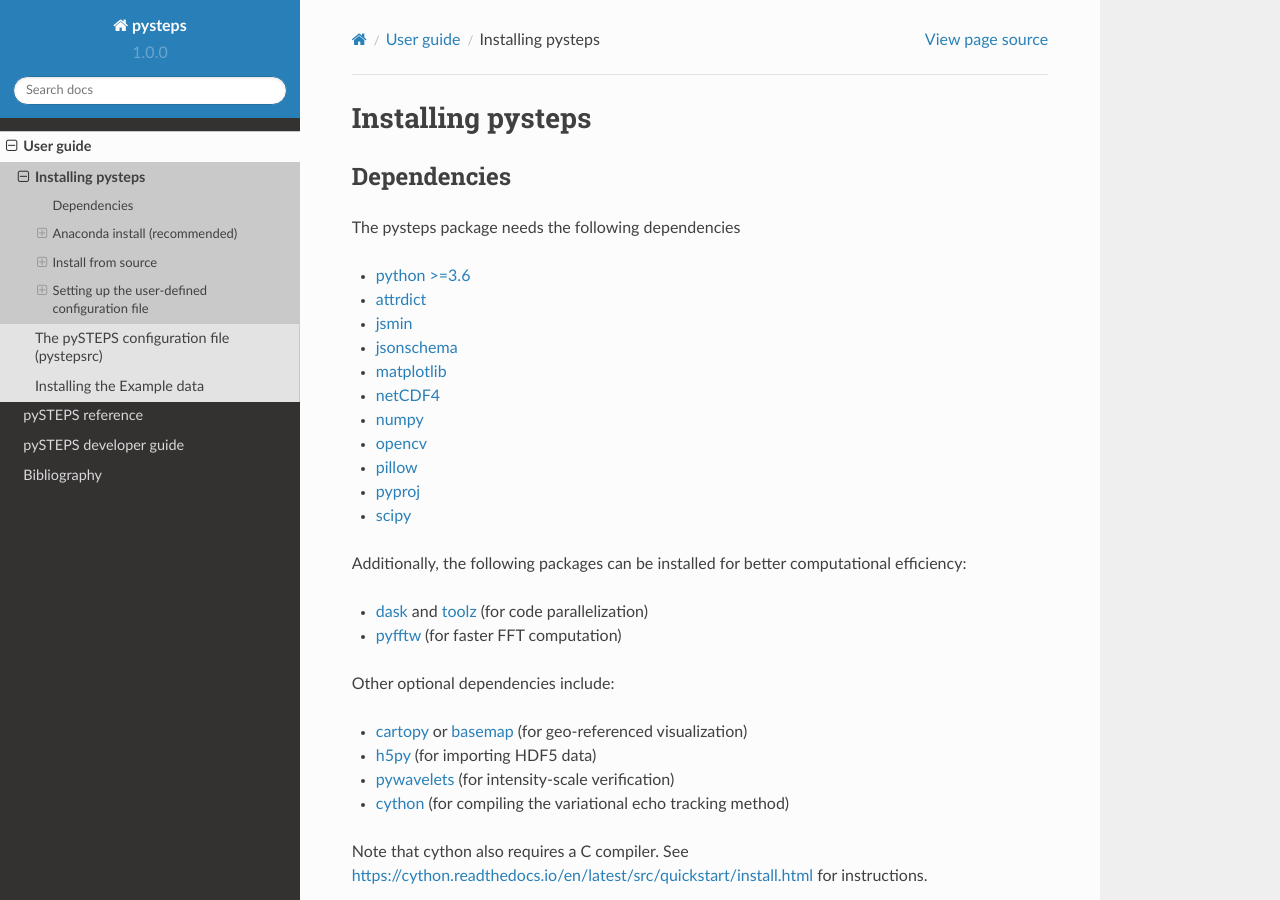
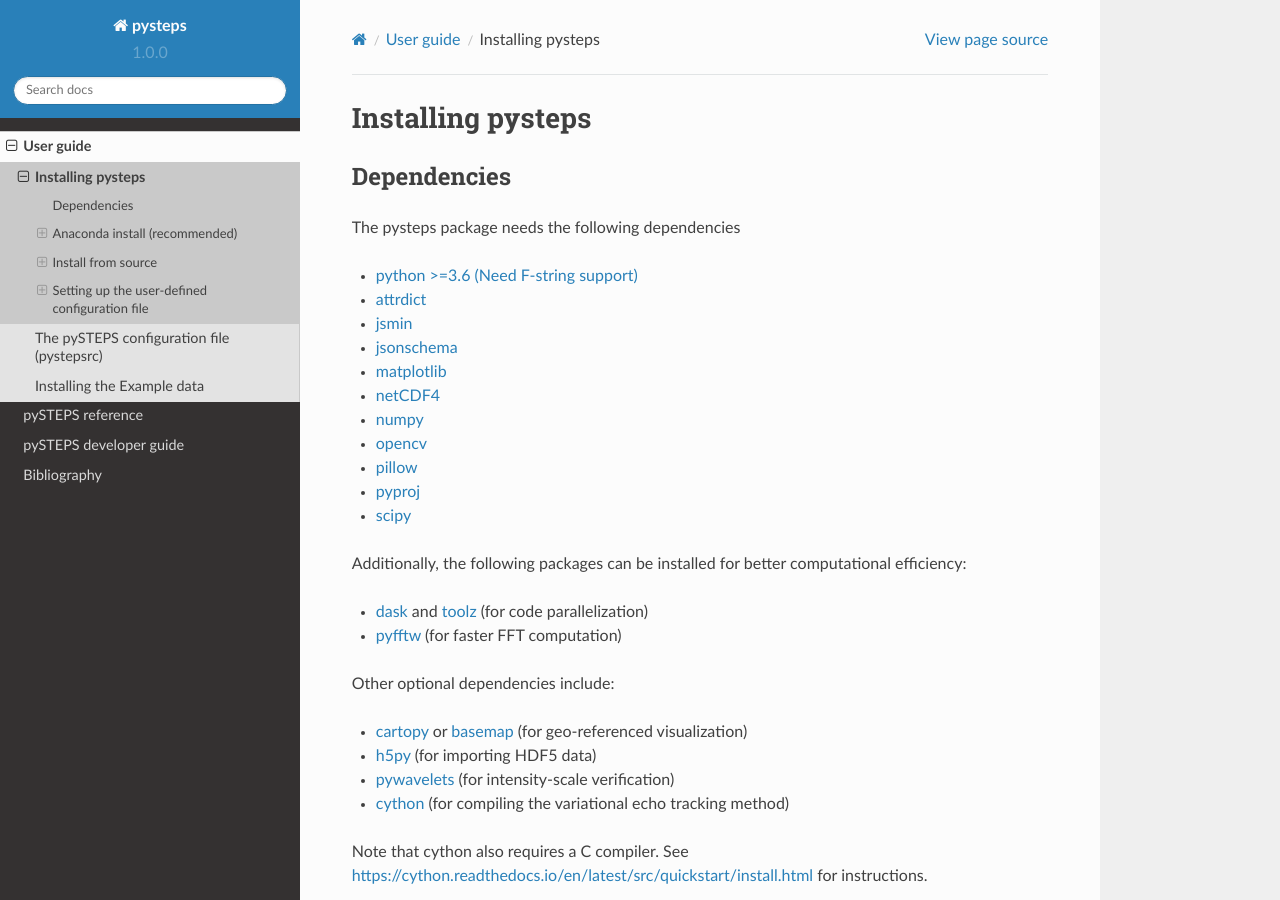
Before and after one commit to pySTEPS/pysteps, a Sphinx documentation site: the page built from doc/source/user_guide/install_pysteps.rst, in a window 1280 px wide and 900 px high. Built offline with Sphinx 7.4.7 and the Read the Docs theme 2.0.0, drawn with Linux system fonts in a browser that asks for light colours; pages that are not in the unit, such as notebooks, are missing from menus.

Commit message:
Add more details for minimum python version
Python3.6 is the minimum python version to support F-string.

```diff
--- a/doc/source/user_guide/install_pysteps.rst
+++ b/doc/source/user_guide/install_pysteps.rst
@@ -8,7 +8,7 @@ Dependencies
 
 The pysteps package needs the following dependencies
 
-* `python >=3.6 <http://www.python.org/>`_
+* `python >=3.6 (Need F-string support) <http://www.python.org/>`_
 * `attrdict <https://pypi.org/project/attrdict/>`_
 * `jsmin <https://pypi.org/project/jsmin/>`_
 * `jsonschema <https://pypi.org/project/jsonschema/>`_
```
